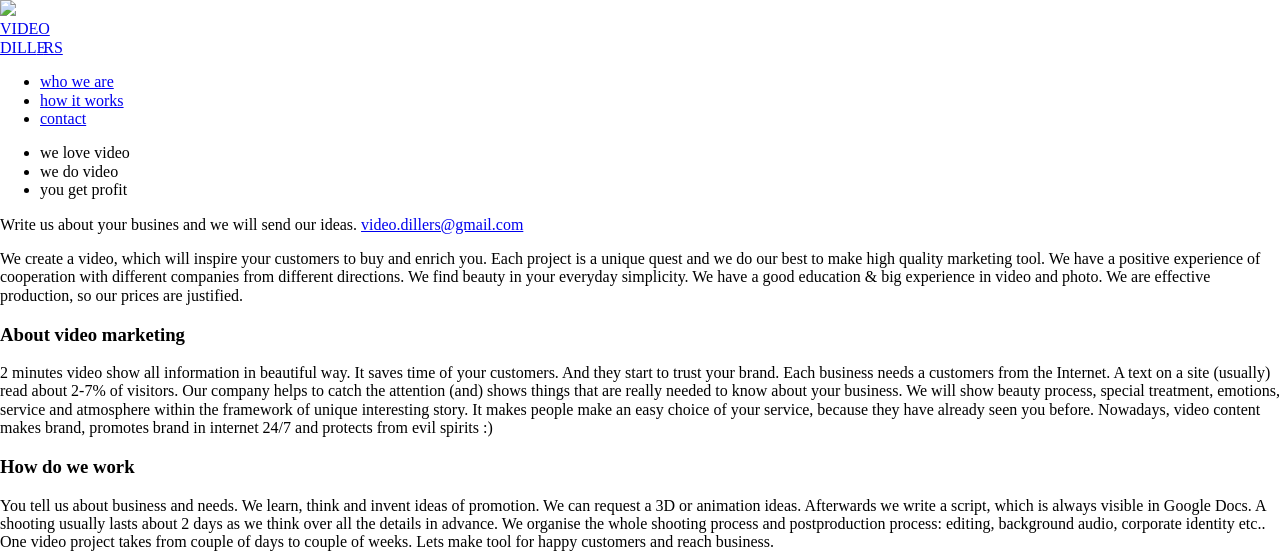
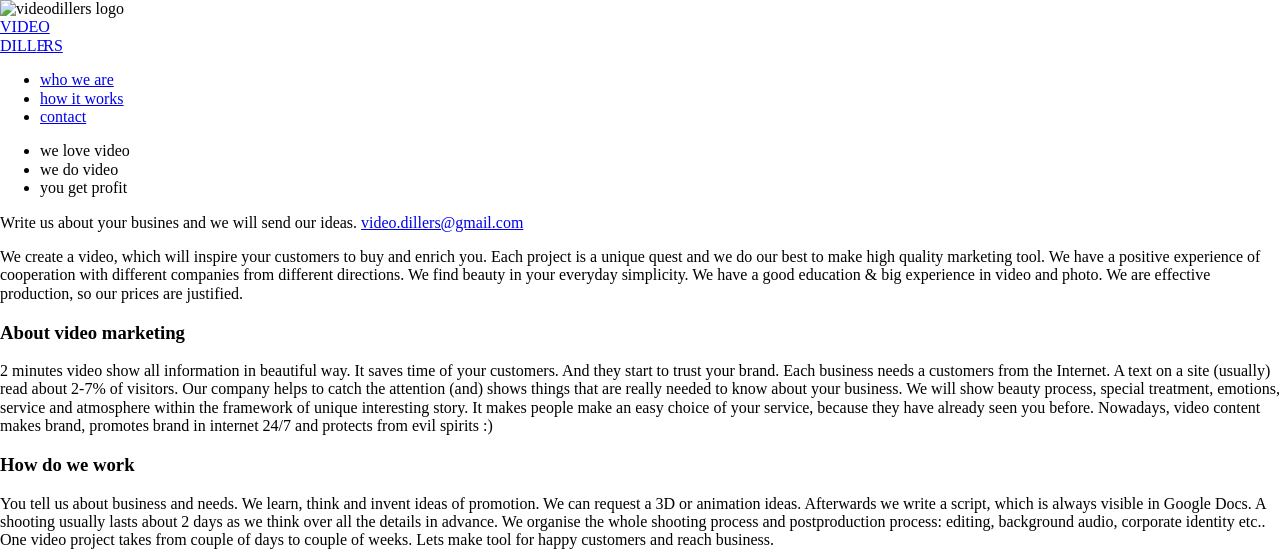
Before and after one commit to Shevelenko/shevelenko.github.io, a Jekyll site: the page built from test.html, in a window 1280 px wide. Shown: the top 555 px of the page. Built offline with Jekyll 4.4.1, drawn with Linux system fonts in a browser that asks for light colours; nearby versions of some CDN libraries; library files that are not in the unit come from our copies; comment, search, counter and statistics services are not loaded; grey boxes are pictures that could not be loaded.

Commit message:
small tweak

```diff
--- a/_includes/video_screen.html
+++ b/_includes/video_screen.html
@@ -1,7 +1,7 @@
 <div class="four columns">
   <figure class="effect-selena">
     <a class="popup-vimeo" href="{{ video.video-url }}">
-      <img class="video_screen" src="{{ video.img }}">
+      <img class="video_screen" alt="{{ video.title }}" src="{{ video.img }}">
     <figcaption>
       <h2>{{ video.title }}</h2>
       <p>{{ video.desc }}</p>
--- a/_layouts/default.html
+++ b/_layouts/default.html
@@ -8,7 +8,7 @@
   <!-- Primary Page Layout
   –––––––––––––––––––––––––––––––––––––––––––––––––– -->
       <div class="container">
-        <img class="main_logo" src="public/images/logo.png">
+        <img class="main_logo" alt="videodillers logo" src="public/images/logo.png">
         <div class="main_logo_text">
           <a href="#home" id="home">
             <div class="main_logo_video">
```
